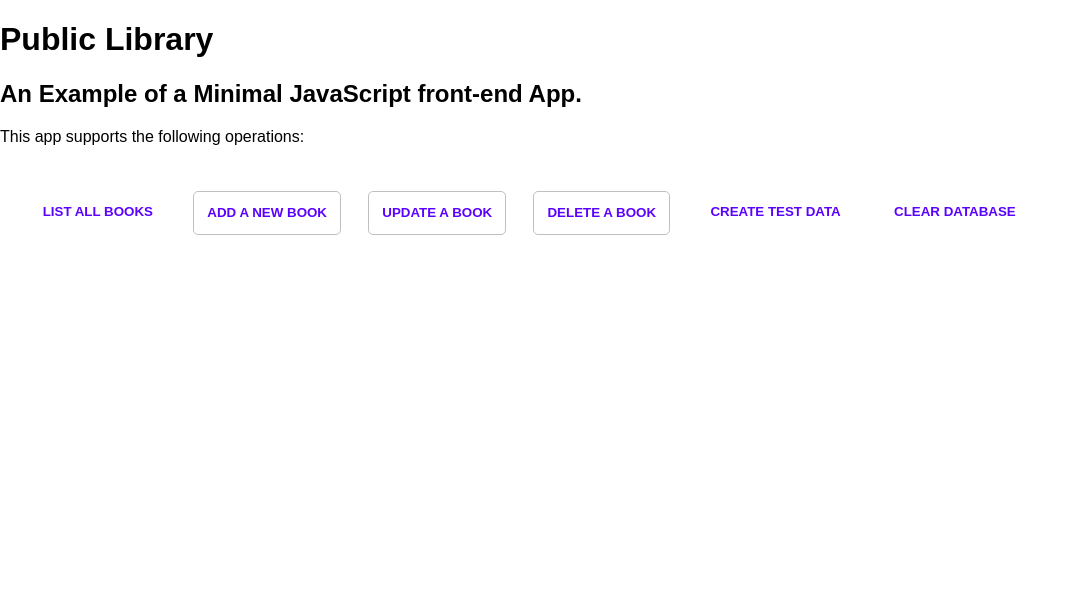
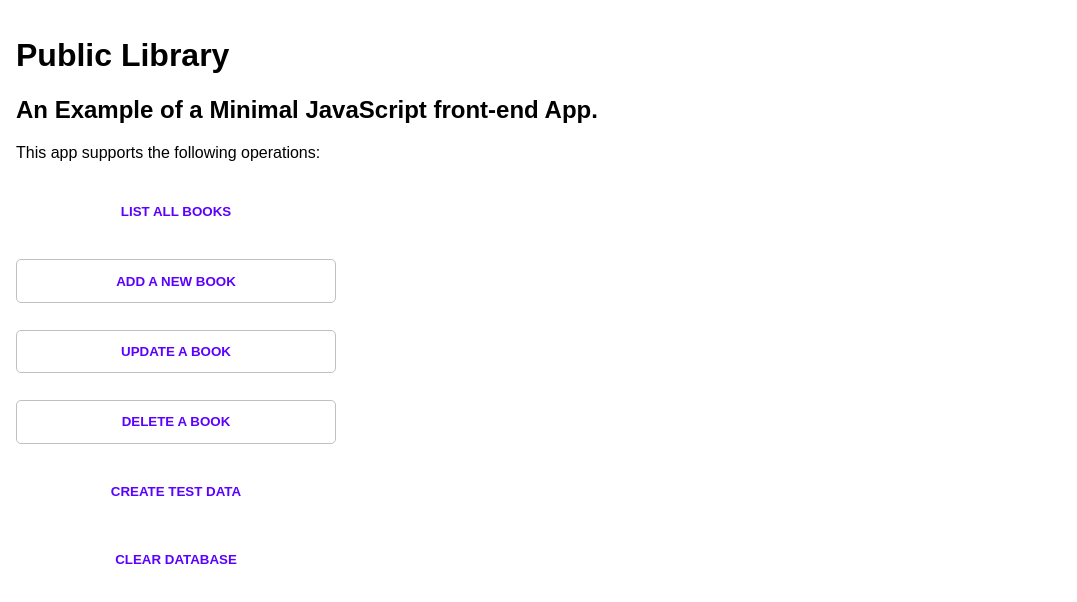
Before and after one commit to 1-3-4/aspit__javascript-exercise_front-end-web-app, a website: page src/index.html in a window 1280 px wide. Shown: the whole page, without its empty margins (0-1077 px from the left). Drawn offline with nearby package versions, Linux system fonts and the light colour scheme; files that its build step writes are made by us from their sources.

Commit message:
State of project at end of school day.
Changed styling from css to scss.
Added a js file with a json array for test data.
Began implementing ajax. It is not yet working with the model view controller design principle.

```diff
--- a/gulpfile.js
+++ b/gulpfile.js
@@ -1,5 +1,5 @@
 var gulp = require('gulp');
-// var sass = require('gulp-sass');
+var sass = require('gulp-sass');
 //var uglifycss = require('gulp-uglifycss');
 // var rename = require('gulp-rename');
 var livereload = require('gulp-livereload');
@@ -13,7 +13,7 @@ var paths = {
 	src: 'src/**/*',
 	srcHTML: 'src/**/*.html',
 	// srcPHP: 'src/**/*.php',
-	// srcSCSS: 'src/scss/**/*.scss',
+	srcSCSS: 'src/css/**/*.scss',
     srcCSS: "src/css/**/*.css",
 	srcJS: 'src/**/*.js',
 	// scrIMG: 'src/img/*',
@@ -34,17 +34,12 @@ gulp.task('html', function () {
 		.pipe(livereload());
 });
 
-// gulp.task('php', function () {
-// 	return gulp.src(paths.srcPHP)
-// 		.pipe(gulp.dest(paths.tmp))
-// 		.pipe(livereload());
-// });
-
-// gulp.task('img', function () {
-// 	return gulp.src(paths.scrIMG)
-// 		.pipe(gulp.dest(paths.tmpIMG))
-// 		.pipe(livereload());
-// });
+gulp.task('scss', function () {
+    return gulp.src('src/css/style.scss')
+        .pipe(sass())
+        .pipe(gulp.dest(paths.tmpCSS))
+        .pipe(livereload());
+});
 
 gulp.task('css', function () {
 	return gulp.src(paths.srcCSS)
@@ -59,10 +54,16 @@ gulp.task('js', function () {
 		.pipe(livereload());
 });
 
-gulp.task('watch', ['html', 'css', 'js'], function () {
+// gulp.task('img', function () {
+// 	return gulp.src(paths.scrIMG)
+// 		.pipe(gulp.dest(paths.tmpIMG))
+// 		.pipe(livereload());
+// });
+
+gulp.task('watch', ['html', 'scss', 'css', 'js'], function () {
 	livereload.listen();
 	gulp.watch(paths.srcHTML, ['html']);
-	// gulp.watch(paths.srcPHP, ['php']);
+    gulp.watch(paths.srcSCSS, ['scss']);
 	gulp.watch(paths.srcCSS, ['css']);
 	gulp.watch(paths.srcJS, ['js']);
 	// gulp.watch(paths.srcIMG, ['img']);
--- a/package.json
+++ b/package.json
@@ -15,6 +15,7 @@
   "license": "ISC",
   "devDependencies": {
     "gulp": "^3.9.1",
-    "gulp-livereload": "^3.8.1"
+    "gulp-livereload": "^3.8.1",
+    "gulp-sass": "^4.0.1"
   }
 }
--- /dev/null
+++ b/src/css/_body.scss
@@ -0,0 +1,5 @@
+body {
+    @extend %reset;
+    padding: 1em;
+    font-family: sans-serif;
+}
--- /dev/null
+++ b/src/css/_reset.scss
@@ -0,0 +1,23 @@
+%reset {
+    box-sizing: border-box;
+    display: block;
+    width: 100%;
+    margin: 0;
+    outline: 0;
+    border: 0;
+    padding: 0;
+    font-family: inherit;
+    background-color: rgba(255, 255, 255, 1);
+    color: inherit;
+}
+%reset__button {
+    @extend %reset;
+}
+%reset__link {
+    @extend %reset;
+    text-decoration: none;
+}
+%reset__list {
+    @extend %reset;
+    list-style-type: none;
+}
--- /dev/null
+++ b/src/css/button/_button.scss
@@ -0,0 +1,7 @@
+%button_has_in-common {
+    margin: 1em 0;
+    border-radius: 5px;
+    padding: 1em;
+    font-weight: bold;
+    text-transform: uppercase;
+}
--- /dev/null
+++ b/src/css/button/_type/_outlined.scss
@@ -0,0 +1,11 @@
+.btn_type_outlined {
+    @extend %reset__button;
+    // @extend %button_has_in-common;
+    @extend .btn_type_text;
+    border-width: 1px;
+    border-style: solid;
+    border-color: silver;
+    // color: #5b01ff;
+    // &:hover { background-color: rgba(91, 1, 255, 0.1); }
+    // &:focus { background-color: rgba(91, 1, 225, 0.25); }
+}
--- /dev/null
+++ b/src/css/button/_type/_text.scss
@@ -0,0 +1,7 @@
+.btn_type_text {
+    @extend %reset__button;
+    @extend %button_has_in-common;
+    color: #5b01ff;
+    &:hover { background-color: rgba(91, 1, 255, 0.1); }
+    &:focus { background-color: rgba(91, 1, 225, 0.25); }
+}
--- /dev/null
+++ b/src/css/menu/__link.scss
@@ -0,0 +1,3 @@
+.menu__link_is_inside-btn {
+    @extend %reset__link;
+}
--- /dev/null
+++ b/src/css/menu/_menu.scss
@@ -0,0 +1,9 @@
+.menu_has_buttons {
+    @extend %reset__list;
+    max-width: 20em;
+    display: flex;
+    flex-direction: column;
+    flex-wrap: nowrap;
+    justify-content: center;
+    align-items: stretch;
+}
--- /dev/null
+++ b/src/css/style.scss
@@ -0,0 +1,12 @@
+@import "reset";
+
+@import "body";
+
+@import "./menu/_menu";
+@import "./menu/__item";
+@import "./menu/__link";
+
+@import "./button/_button";
+@import "./button/_type/_text";
+@import "./button/_type/_outlined";
+@import "./button/_type/_contained";
--- a/src/index.html
+++ b/src/index.html
@@ -7,28 +7,46 @@
         <script type="text/javascript" src="./js/model/Book.js"></script>
     </head>
     <body>
-        <h1>Public Library</h1>
-        <h2>An Example of a Minimal JavaScript front-end App.</h2>
-        <p>This app supports the following operations:</p>
-        <menu class="list-of-btns">
+        <header>
+            <h1>Public Library</h1>
+            <h2>An Example of a Minimal JavaScript front-end App.</h2>
+            <p>This app supports the following operations:</p>
+        </header>
+        <menu class="menu_has_buttons">
             <li>
-                <a href="list-books.html"><button class="btn_type_text" type="button">List all books</button></a>
+                <a href="list-books.html" class="menu__link_is_inside-btn">
+                    <button class="btn_type_text" type="button">List all books</button>
+                </a>
             </li>
             <li>
-                <a href="create-book.html"><button class="btn_type_outlined" type="button">Add a new book</button></a>
+                <a href="create-book.html" class="menu__link_is_inside-btn">
+                    <button class="btn_type_outlined" type="button">Add a new book</button>
+                </a>
             </li>
             <li>
-                <a href="update-book.html"><button class="btn_type_outlined" type="button">Update a book</button></a>
+                <a href="update-book.html" class="menu__link_is_inside-btn">
+                    <button class="btn_type_outlined" type="button">Update a book</button>
+                </a>
             </li>
             <li>
-                <a href="delete-book.html"><button class="btn_type_outlined" type="button">Delete a book</button></a>
+                <a href="delete-book.html" class="menu__link_is_inside-btn">
+                    <button class="btn_type_outlined" type="button">Delete a book</button>
+                </a>
             </li>
             <li>
-                <a href="#"><button class="btn_type_text" type="button" onclick="Book.createTestData()">Create test data</button></a>
+                <a href="#" class="menu__link_is_inside-btn">
+                    <button class="btn_type_text" type="button" onclick="Book.createTestData()">Create test data</button>
+                </a>
             </li>
             <li>
-                <a href="#"><button class="btn_type_text" type="button" onclick="Book.clearData()">Clear database</button></a>
+                <a href="#" class="menu__link_is_inside-btn">
+                    <button class="btn_type_text" type="button" onclick="Book.clearData()">Clear database</button>
+                </a>
             </li>
         </menu>
+        <main id="ajax-container">
+
+        </main>
+        <script type="text/javascript" src="./js/model/Ajax.js"></script>
     </body>
 </html>
--- /dev/null
+++ b/src/js/model/Ajax.js
@@ -0,0 +1,28 @@
+var ajaxRequest = new XMLHttpRequest();
+var url = 'list-books.html';
+var data = ajaxRequest.responseText;
+var container = document.getElementById('ajax-container');
+    // console.log(container);
+ajaxRequest.open('GET', url);
+ajaxRequest.onload = function () {
+    // console.log(ajaxRequest.responseText);
+    // container.innerHTML = ajaxRequest.responseText;
+}
+ajaxRequest.send();
+
+// --- Det ovenover virker ---
+// --- Det nedenunder forsøger at inkoperere det i model view controller... ---
+
+// * Få url fra den knap der bliver klikket.
+
+//     const ajaxData;
+
+// CONSTRUCTOR
+// function Ajax ( url ) {
+//     const ajaxRequest = new XMLHttpRequest();
+//     ajaxRequest.open( 'GET', url);
+//     ajaxRequest.onload = function () {
+//         ajaxData = ajaxRequest.responseText;
+//     }
+//     ajaxRequest.send();
+// }
--- a/src/list-books.html
+++ b/src/list-books.html
@@ -1,17 +1,3 @@
-<!DOCTYPE html>
-<html lang="en">
-    <head>
-        <meta charset="utf-8">
-        <title>Minimal JS front-end App Example</title>
-        <script type="text/javascript" src="./js/controller/initialize.js"></script>
-        <script type="text/javascript" src="./js/model/Book.js"></script>
-        <script type="text/javascript" src="./js/view/list-books.js"></script>
-        <script type="text/javascript">
-            //
-            window.addEventListener( "load", publicLibrary.view.listBooks.setupUserInterface );
-        </script>
-    </head>
-    <body>
 <h1>Public Library: List all books</h1>
 <table id="books">
     <thead>
@@ -25,8 +11,3 @@
 
     </tbody>
 </table>
-        <nav>
-            <a href="index.html">Back to main menu</a>
-        </nav>
-    </body>
-</html>
```
Also changed, not shown: src/js/test-data.js (added, +17 -0 lines), src/css/button/_type/_contained.scss (added), src/css/menu/__item.scss (added), src/css/style.css (deleted), 1 other file. Lines whose indentation alone changed are shown as unchanged.
